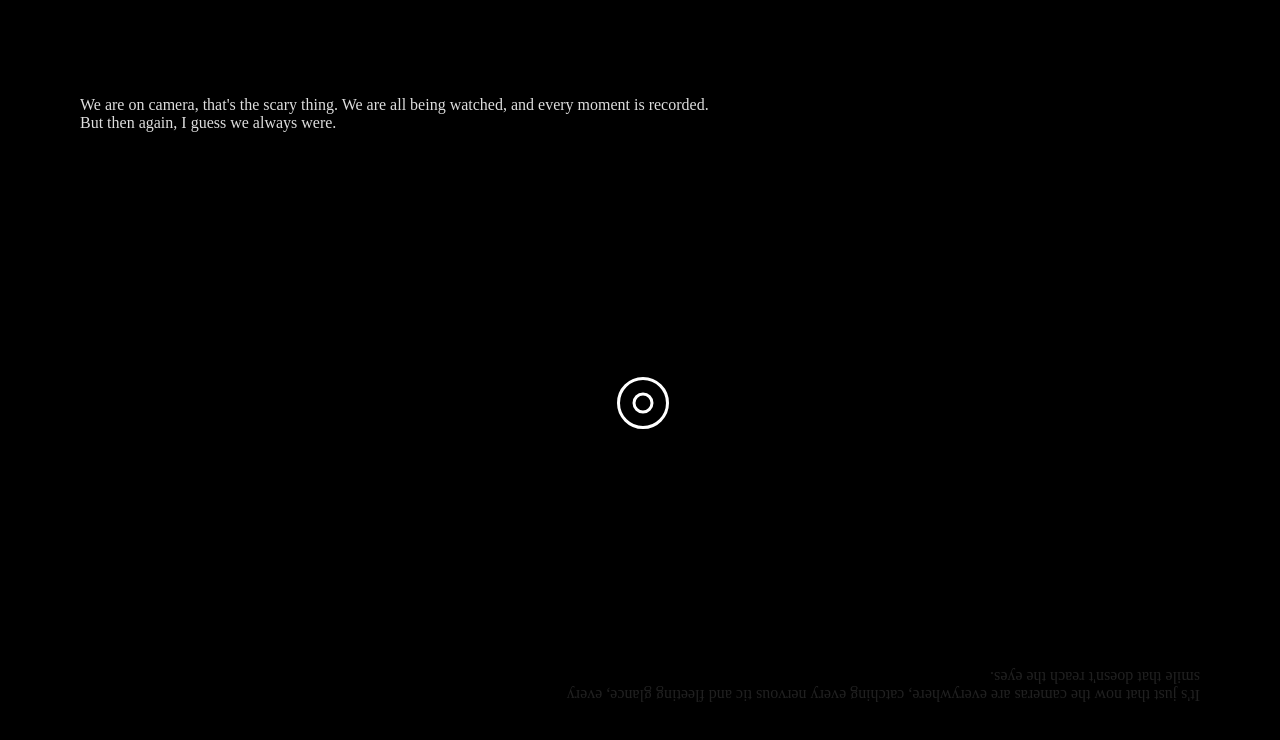
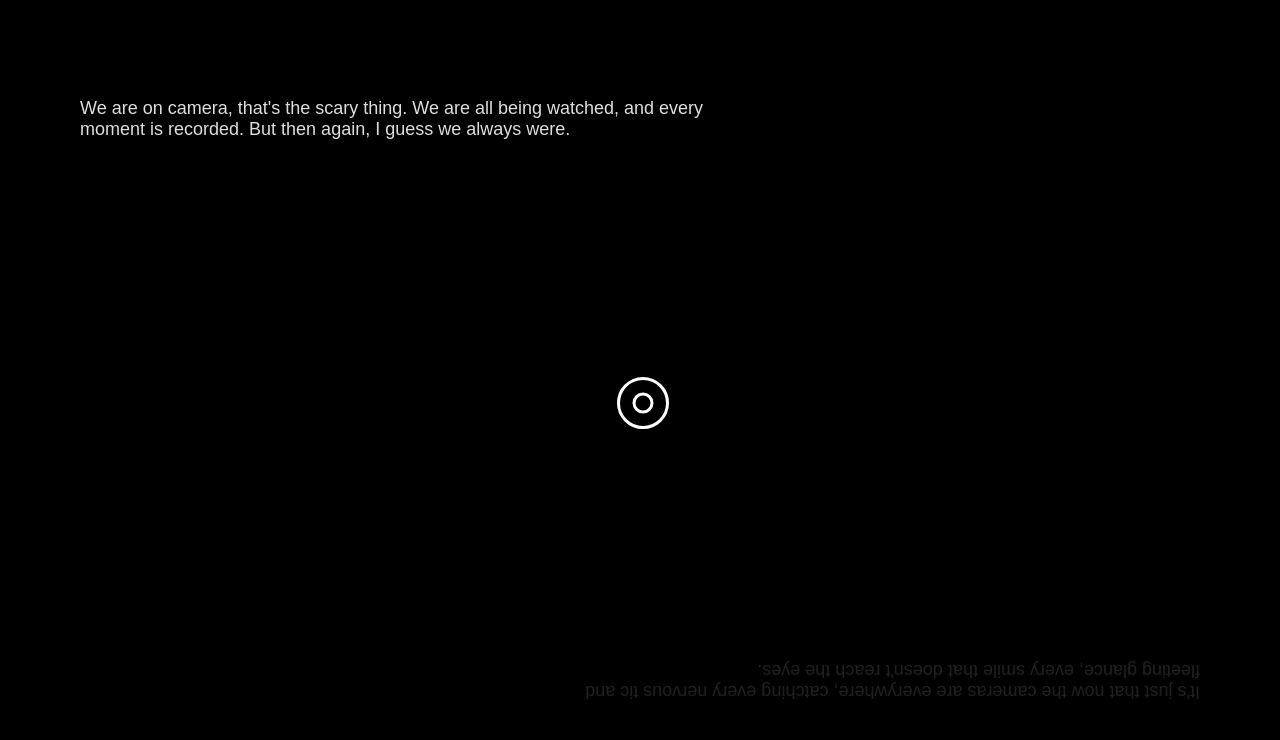
Before and after one commit to yueqingsun/core3topics, a plain HTML site: page contact/index.html in a window 1280 px wide. Drawn offline with Linux system fonts and the light colour scheme.

Commit message:
1009 font

```diff
--- a/contact/style.css
+++ b/contact/style.css
@@ -5,6 +5,7 @@ body {
     height: 100vh;
     margin: 0;
     background-color: #000000;
+    font-family: Arial, Helvetica, sans-serif;
 }
 
 .outer-circle-insight {
@@ -67,6 +68,7 @@ p{
     text-align: left;
     opacity: 0;
     animation: fade 8s infinite ease-in-out;
+    font-size: large;
 }
 
 .textp1{
--- a/style.css
+++ b/style.css
@@ -8,6 +8,7 @@ body {
     background-color: #000000;
     overflow: hidden;
     position: relative;
+    font-family: Arial, Helvetica, sans-serif;
 }
 
 .rectangle {
```
